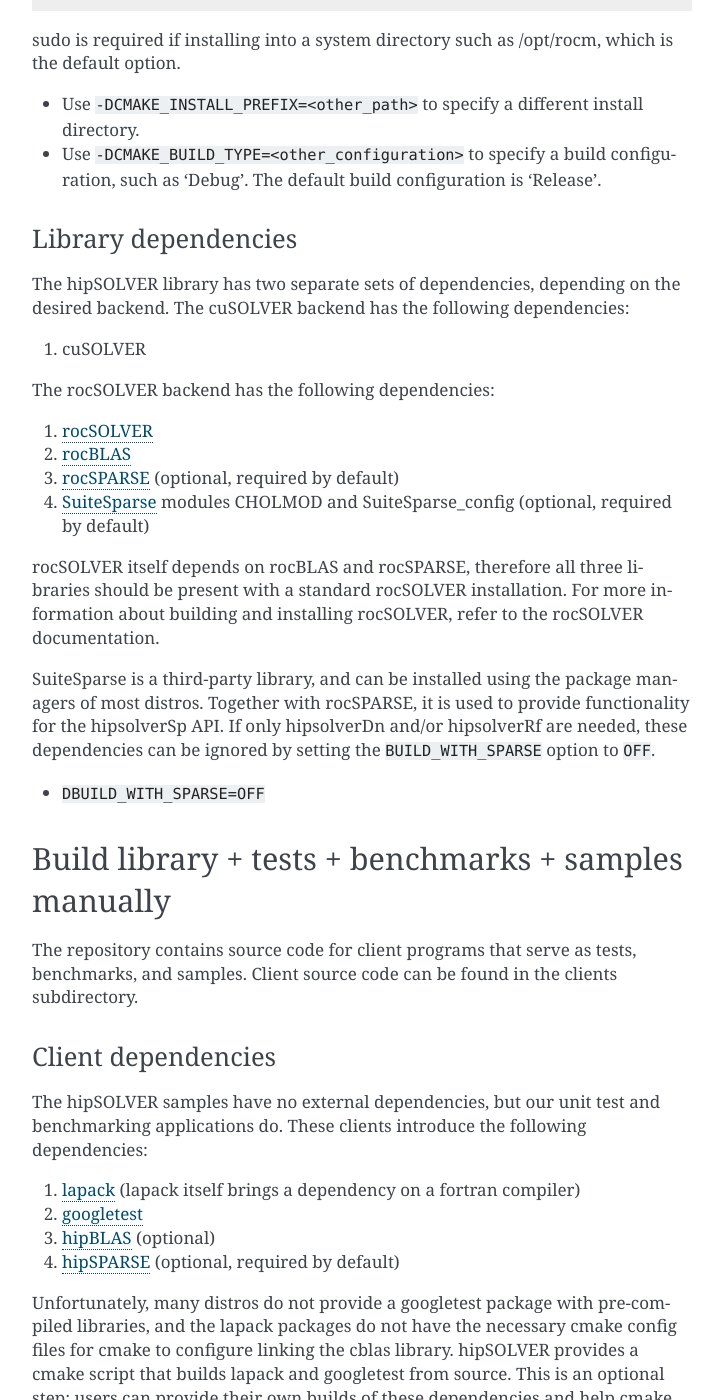
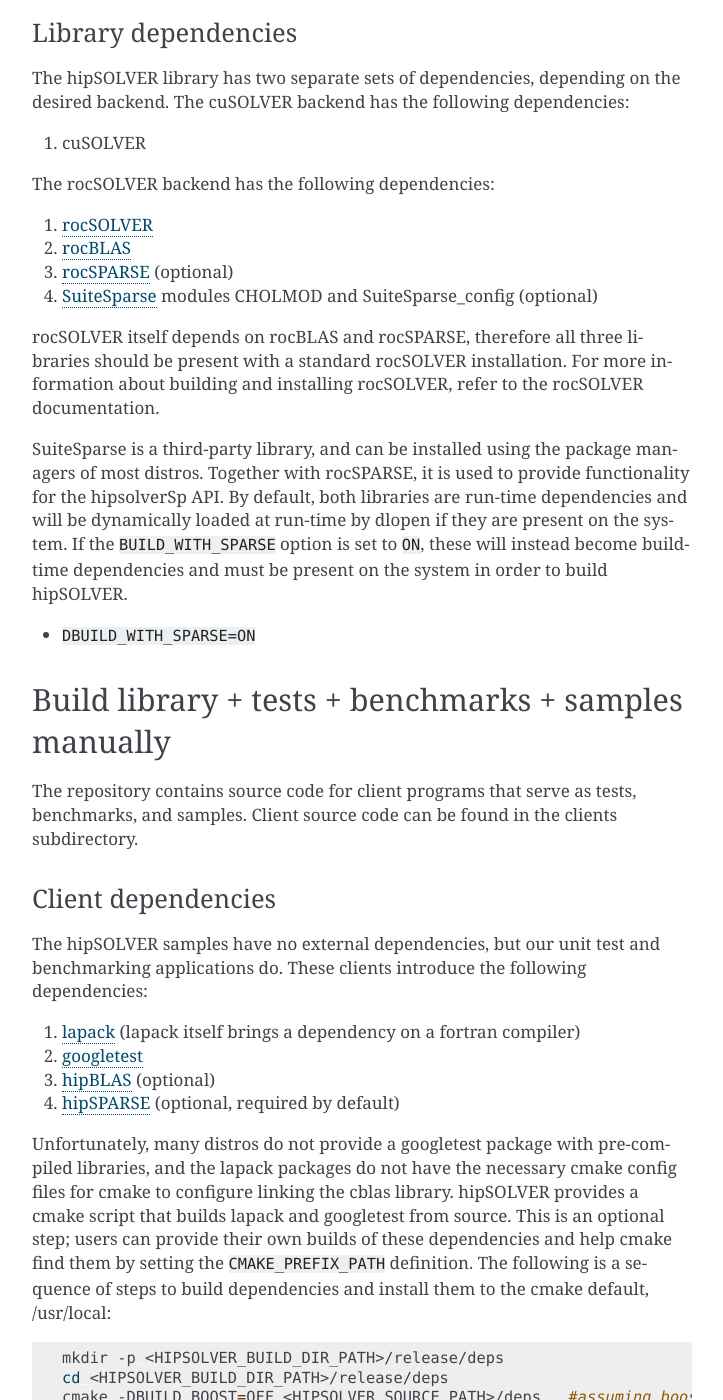
Before and after one commit to ROCm/hipSOLVER, a Sphinx documentation site: the page built from docs/installation/install.rst, in a window 1280 px wide and 1400 px high, scrolled down 1257 px. Shown: the whole window, without its empty margins (388-1111 px from the left). Built offline with Sphinx 7.4.7, drawn with Linux system fonts in a browser that asks for light colours; some of the changed text lies outside the part shown.

Commit message:
Updated documentation

```diff
--- a/docs/howto/usage.rst
+++ b/docs/howto/usage.rst
@@ -246,7 +246,8 @@ user-provided and automatically allocated workspaces.
 
 Using rocSOLVER's in-place functions
 --------------------------------------
-The solvers `gesv` and `gels` in cuSOLVER are out-of-place in the sense that the solution vectors `X` do not overwrite the input matrix `B`. In rocSOLVER this is not the case; when `hipsolverXXgels` or `hipsolverXXgesv` call rocSOLVER, some data
+The solvers `gesv` and `gels` in cuSOLVER are out-of-place in the sense that the solution vectors `X` do not overwrite the input matrix `B`.
+In rocSOLVER this is not the case; when `hipsolverXXgels` or `hipsolverXXgesv` call rocSOLVER, some data
 movements must be done internally to restore `B` and copy the results back to `X`. These copies could introduce noticeable
 overhead depending on the size of the matrices. To avoid this potential problem, users can pass `X = B` to `hipsolverXXgels`
 or `hipsolverXXgesv` when using the rocSOLVER backend; in this case, no data movements will be required, and the solution
--- a/docs/installation/install.rst
+++ b/docs/installation/install.rst
@@ -15,9 +15,6 @@ Download pre-built packages from :doc:`ROCm's package servers <rocm-install-on-l
 
 * ``sudo apt update && sudo apt install hipsolver``
 
-.. note::
-    The pre-built packages depend on the third-party library SuiteSparse, which must be installed on the system prior to installing hipSOLVER. SuiteSparse can be installed using the package manager of most distros.
-
 
 Build & install library using script (Ubuntu only)
 ===================================================
@@ -64,17 +60,18 @@ The rocSOLVER backend has the following dependencies:
 
 1. `rocSOLVER <https://github.com/ROCmSoftwarePlatform/rocSOLVER>`_
 2. `rocBLAS <https://github.com/ROCmSoftwarePlatform/rocBLAS>`_
-3. `rocSPARSE <https://github.com/ROCmSoftwarePlatform/rocSPARSE>`_ (optional, required by default)
-4. `SuiteSparse <https://github.com/DrTimothyAldenDavis/SuiteSparse>`_ modules CHOLMOD and SuiteSparse_config (optional, required by default)
+3. `rocSPARSE <https://github.com/ROCmSoftwarePlatform/rocSPARSE>`_ (optional)
+4. `SuiteSparse <https://github.com/DrTimothyAldenDavis/SuiteSparse>`_ modules CHOLMOD and SuiteSparse_config (optional)
 
 rocSOLVER itself depends on rocBLAS and rocSPARSE, therefore all three libraries should be present with a standard rocSOLVER installation. For more information
 about building and installing rocSOLVER, refer to the :doc:`rocSOLVER documentation <rocsolver:installation/installlinux>`.
 
 SuiteSparse is a third-party library, and can be installed using the package managers of most distros. Together with rocSPARSE, it is used to provide
-functionality for the hipsolverSp API. If only hipsolverDn and/or hipsolverRf are needed, these dependencies can be ignored by setting the ``BUILD_WITH_SPARSE``
-option to ``OFF``.
+functionality for the hipsolverSp API. By default, both libraries are run-time dependencies and will be dynamically loaded at run-time by dlopen if they are
+present on the system. If the ``BUILD_WITH_SPARSE`` option is set to ``ON``, these will instead become build-time dependencies and must be present on the
+system in order to build hipSOLVER.
 
-* ``DBUILD_WITH_SPARSE=OFF``
+* ``DBUILD_WITH_SPARSE=ON``
 
 
 Build library + tests + benchmarks + samples manually
```
Also changed, not shown: other parts of docs/installation/install.rst (+2 -3 lines), CHANGELOG.md (+4 -0 lines).
